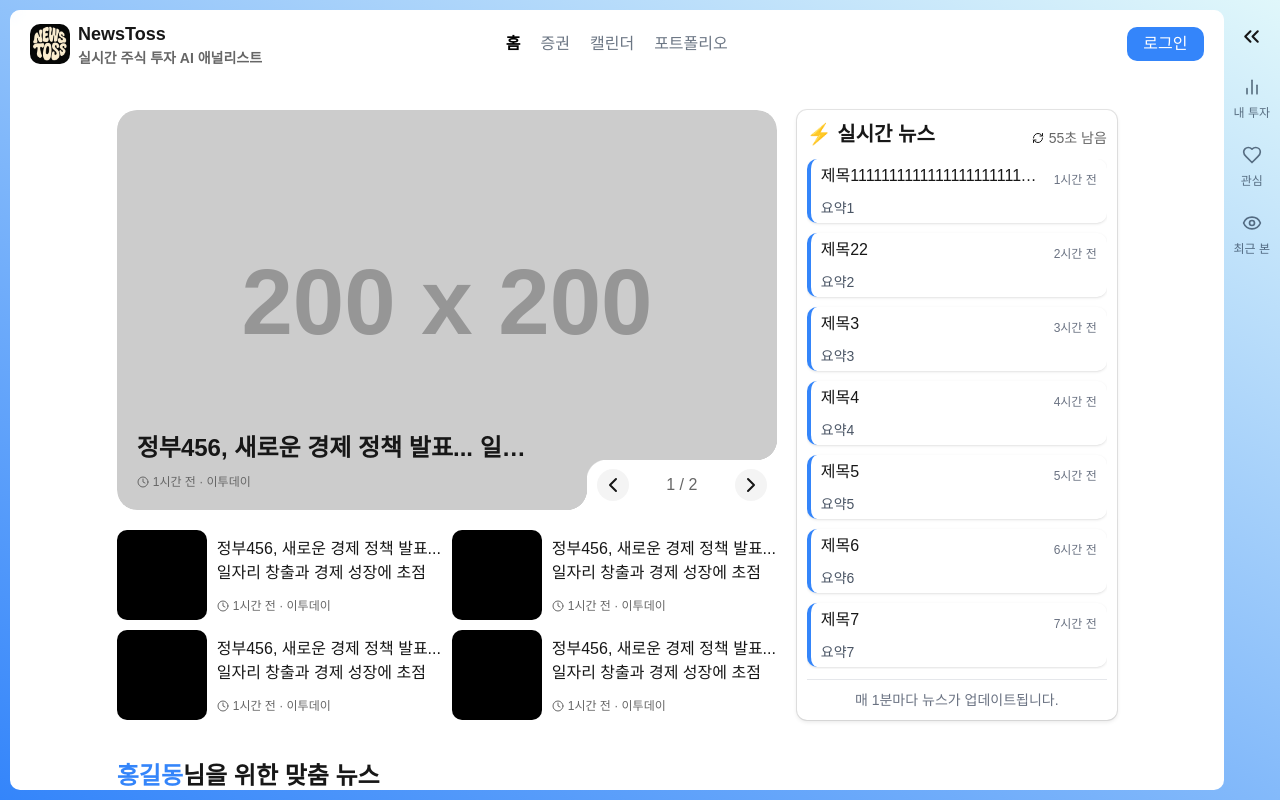
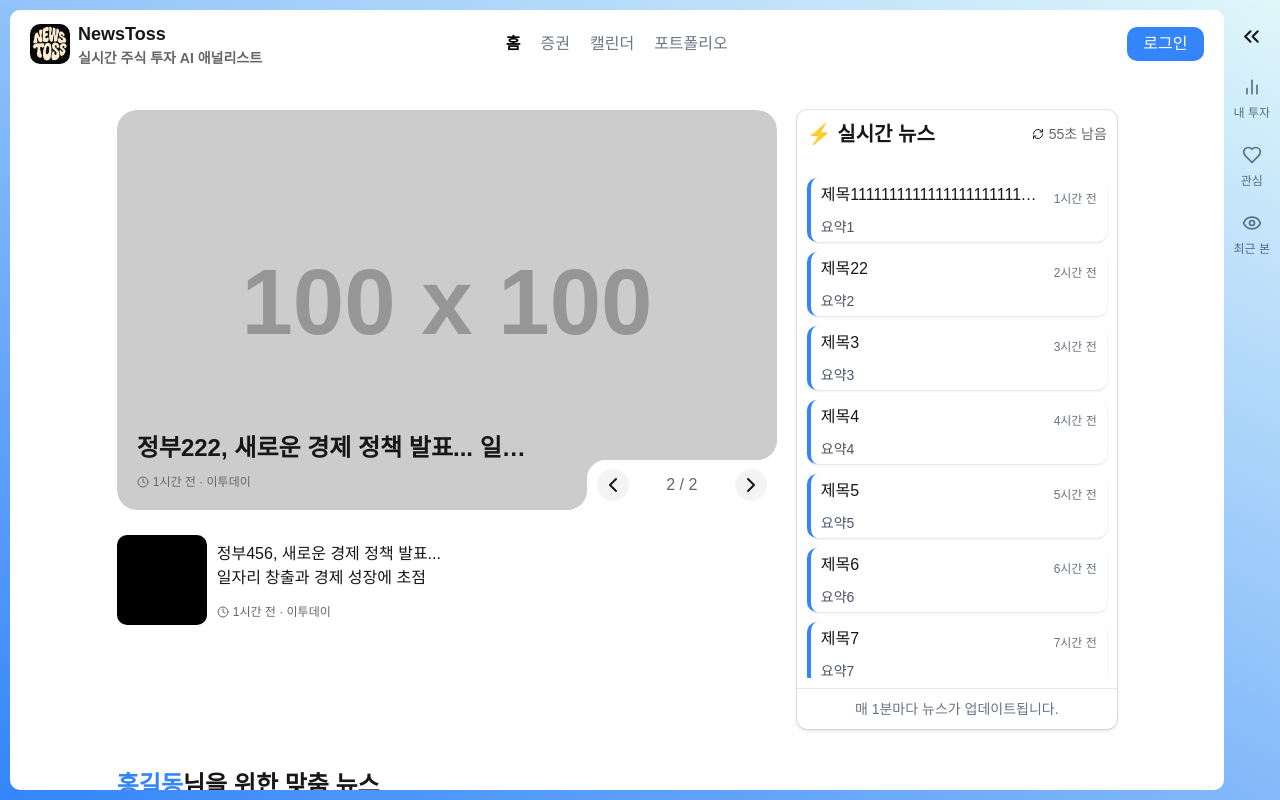
Before and after one commit to parkstar12/news-toss, a Next.js app: page /home in a window 1280 px wide. Built offline with nearby package versions, Linux system fonts and the light colour scheme.

Commit message:
chore: 메인 뉴스카드 페이지 전환 애니메이션 제거 및 실시간 뉴스 레이아웃 수정

```diff
--- a/app/(main)/home/MainNews.tsx
+++ b/app/(main)/home/MainNews.tsx
@@ -1,7 +1,7 @@
 "use client";
 
 import { ChevronLeft, ChevronRight, Clock } from "lucide-react";
-import React, { useState } from "react";
+import React, { useEffect, useState } from "react";
 import clsx from "clsx";
 import bentoStyle from "./bento.module.css";
 import RealTimeNews from "./RealTimeNews";
@@ -77,26 +77,25 @@ const news = [
 const MainNews = () => {
   const [currentNews, setCurrentNews] = useState(news[0]);
   const [currentIndex, setCurrentIndex] = useState(0);
-  const [isFading, setIsFading] = useState(false);
+
+  useEffect(() => {
+    const interval = setInterval(() => {
+      handleNext();
+    }, 5000);
+
+    return () => clearInterval(interval);
+  }, [currentIndex]);
 
   const handlePrev = () => {
-    setIsFading(true);
-    setTimeout(() => {
     const prevIndex = (currentIndex - 1 + news.length) % news.length;
     setCurrentIndex(prevIndex);
     setCurrentNews(news[prevIndex]);
-      setIsFading(false);
-    }, 300);
   };
 
   const handleNext = () => {
-    setIsFading(true);
-    setTimeout(() => {
     const nextIndex = (currentIndex + 1) % news.length;
     setCurrentIndex(nextIndex);
     setCurrentNews(news[nextIndex]);
-      setIsFading(false);
-    }, 300);
   };
 
   return (
@@ -107,15 +106,14 @@ const MainNews = () => {
           alt="bento"
           className={clsx(
             bentoStyle["inverted-radius"],
-            "object-cover h-full transition-opacity duration-400 ease-in-out",
-            isFading ? "opacity-0" : "opacity-100"
+            "object-cover h-full transition-opacity duration-200 ease-in-out",
+            "transition-transform hover:scale-102"
           )}
         />
 
         <div
           className={clsx(
-            "absolute bottom-[20px] left-[20px] max-w-[400px] transition-opacity duration-400 ease-in-out",
-            isFading ? "opacity-0" : "opacity-100"
+            "absolute bottom-[20px] left-[20px] max-w-[400px] transition-opacity duration-200 ease-in-out"
           )}
         >
           <div className="flex flex-col gap-main">
@@ -150,13 +148,12 @@ const MainNews = () => {
 
       <div
         className={clsx(
-          "col-span-2 grid grid-cols-2 grid-rows-2 gap-main transition-opacity duration-400 ease-in-out",
-          isFading ? "opacity-0" : "opacity-100"
+          "col-span-2 grid grid-cols-2 grid-rows-2 gap-main transition-opacity duration-200 ease-in-out"
         )}
       >
         {currentNews.relatedNews.map((relatedNews) => (
           <div
-            className="flex gap-main hover:scale-102 transition-all duration-400 ease-in-out ease-in-out"
+            className="flex gap-main hover:scale-102 transition-all duration-400 ease-in-out"
             key={`main-news-related-${relatedNews.id}`}
           >
             <div className="bg-black size-[90px] rounded-main shrink-0" />
--- a/app/(main)/home/RealTimeNews.tsx
+++ b/app/(main)/home/RealTimeNews.tsx
@@ -100,8 +100,8 @@ export default function RealTimeNews() {
   }, [remainSec]);
 
   return (
-    <div className="row-span-2 flex flex-col justify-between gap-main shadow-color p-main rounded-main">
-      <div className="flex items-end justify-between">
+    <div className="row-span-2 flex flex-col justify-between gap-main shadow-color rounded-main">
+      <div className="flex items-center justify-between p-main">
         <h2 className="text-xl font-bold">⚡️ 실시간 뉴스</h2>
         <div className="flex items-center gap-[5px]">
           <RefreshCw size={12} />
@@ -112,14 +112,14 @@ export default function RealTimeNews() {
       </div>
       <div
         key={animationKey}
-        className="flex flex-col gap-main overflow-y-scroll h-[510px]"
+        className="flex flex-col gap-main overflow-y-scroll h-[510px] p-main"
       >
         {news.map((item, index) => (
           <div
             key={`real-time-news-${index}`}
             className={clsx(
               styles.newsListItem,
-              "w-full px-main py-[5px] rounded-main shadow-sm border-l-4 border-main-blue"
+              "w-full px-main py-[5px] rounded-main shadow-sm border-l-4 border-main-blue hover:scale-103 transition-all duration-400 ease-in-out z-5"
             )}
             style={{
               animationDelay: `${index * 0.07}s`,
@@ -140,7 +140,7 @@ export default function RealTimeNews() {
           </div>
         ))}
       </div>
-      <div className="pt-main border-t border-gray-200 text-center">
+      <div className="pt-main border-t border-gray-200 text-center p-main">
         <p className="text-sm text-gray-500">
           매 1분마다 뉴스가 업데이트됩니다.
         </p>
```
Lines whose indentation alone changed are shown as unchanged.
